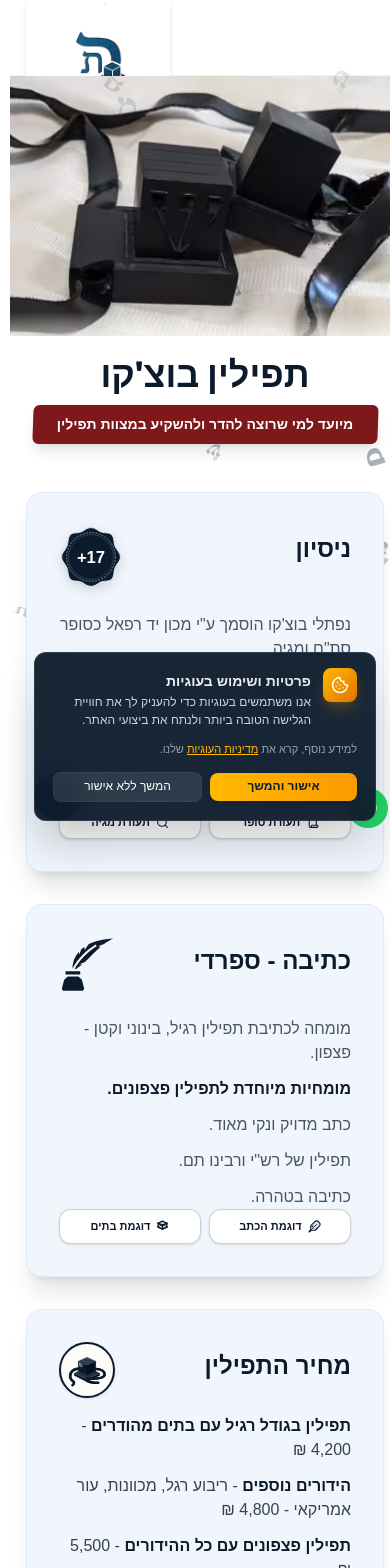
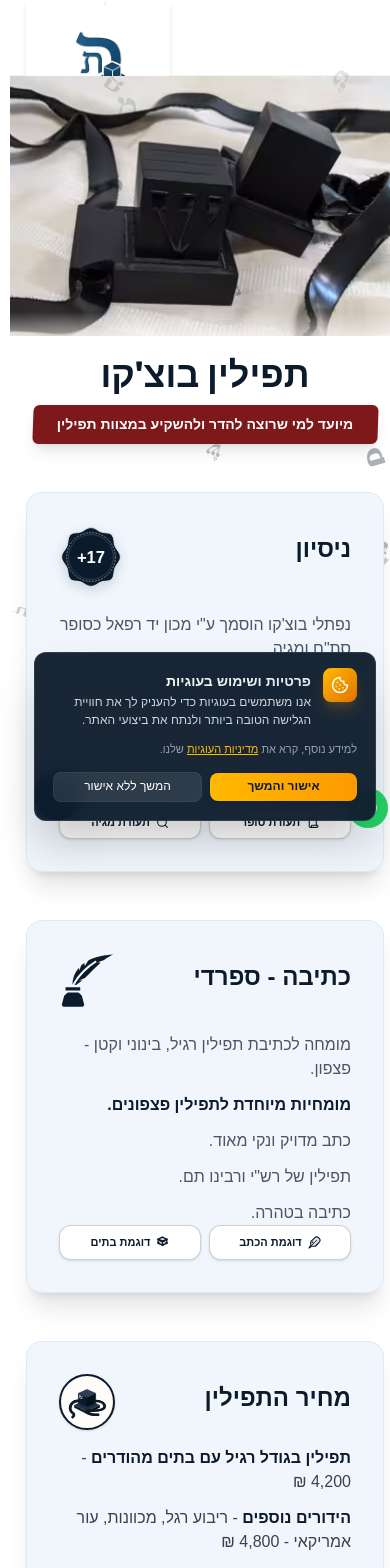
Before and after one commit to nehmbo/tefillin-landing, a Next.js app: page / in a window 390 px wide. Shown: the top 1568 px of the page. Built offline with nearby package versions, Linux system fonts and the light colour scheme.

Commit message:
style: increase row gap between cards to gap-y-12 on mobile

```diff
--- a/app/page.tsx
+++ b/app/page.tsx
@@ -114,7 +114,7 @@
 
       {/* Main Content */}
       <main className="max-w-6xl w-full px-4 py-16 -mt-8 relative z-30">
-        <div className="grid grid-cols-1 md:grid-cols-3 gap-8">
+        <div className="grid grid-cols-1 md:grid-cols-3 gap-y-12 md:gap-8">
 
           {/* Experience Card */}
           <motion.div
```
